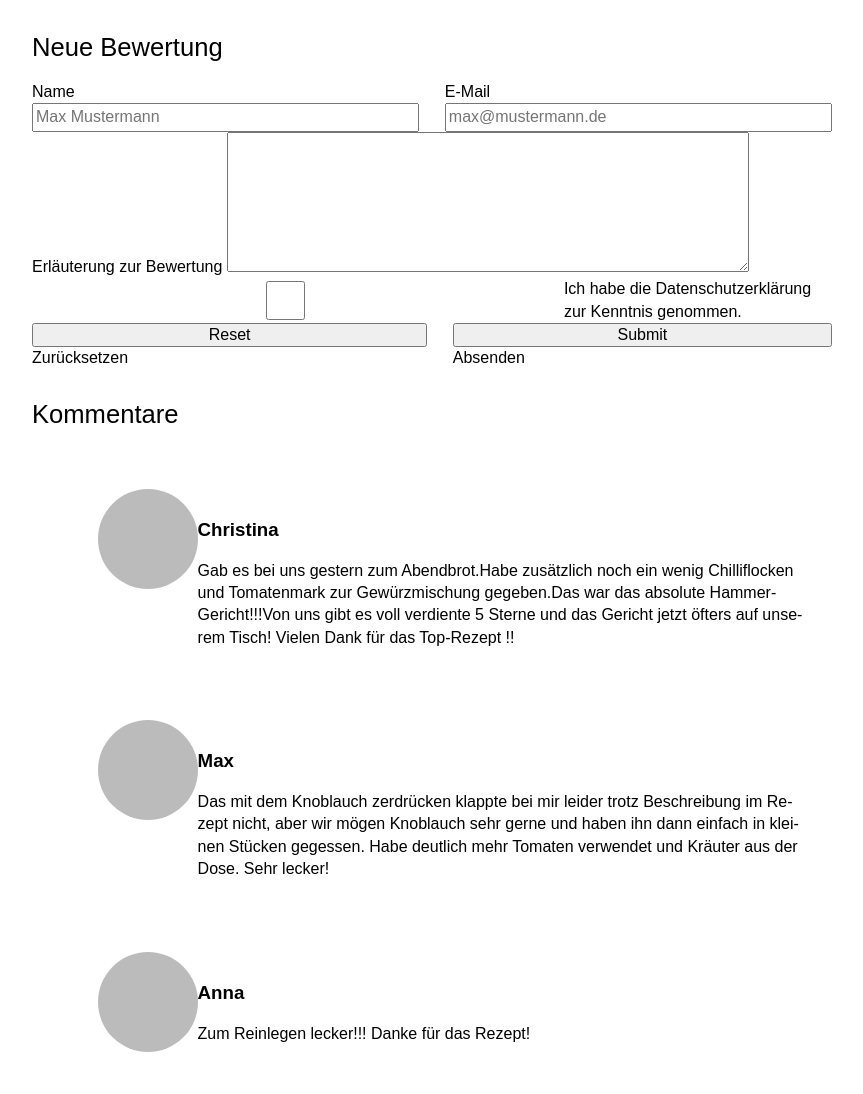
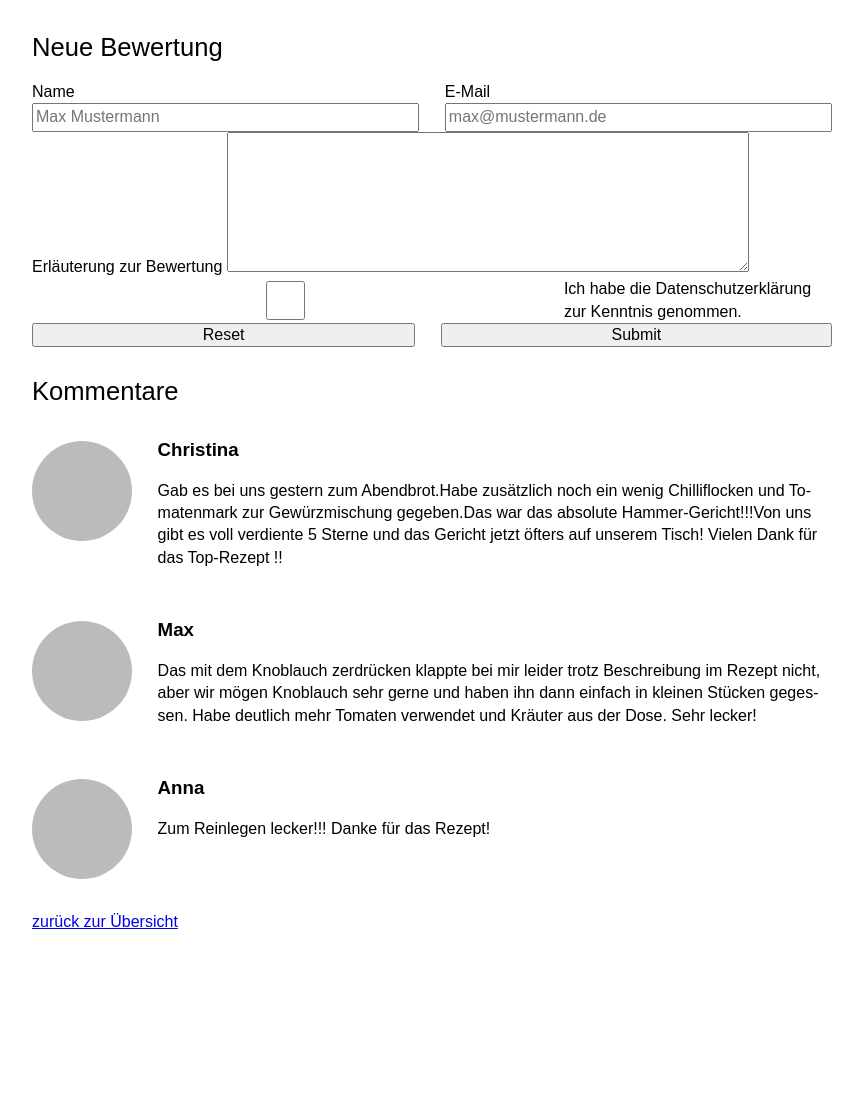
Before and after one commit to mi-classroom/feature-request---bewertungen-zu-rezepten-team-a, a website: page recipes/spaghetti-aglio-olio-e-peperoncino.html in a window 1280 px wide. Shown: the part 6463-7557 px from the top of the page, without its empty margins (208-1071 px from the left). After the commit the page ends 7457 px from the top, so only its background shows below. Drawn offline with Linux system fonts and the light colour scheme.

Commit message:
6. Kommentare vollständig erstellt

```diff
--- a/recipes/spaghetti-aglio-olio-e-peperoncino.html
+++ b/recipes/spaghetti-aglio-olio-e-peperoncino.html
@@ -241,10 +241,10 @@
 
             <div class="one-line">
                 <div>
-                    <input type="reset">Zurücksetzen</input>
+                    <input type="reset">
                 </div>
                 <div>
-                    <input type="submit">Absenden</input>
+                    <input type="submit">
                 </div>
             </div>
         </form>
--- a/styles/components.css
+++ b/styles/components.css
@@ -186,11 +186,17 @@
 .comment {
     list-style: none;
     margin-bottom: var(--l);
+    padding-left: 0;
   }
 
+.comment h3 {
+    padding-top: 0;
+}
+
   .comment > li {
-      padding: var(--m);
       display: flex;
+      gap: var(--m);
+      margin-bottom: var(--l);
   }
 
   .comment > li > span {
```
